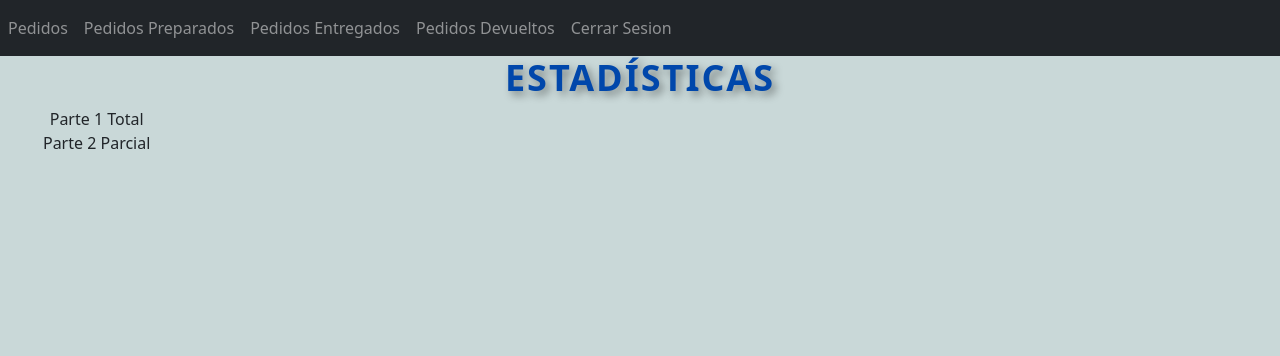
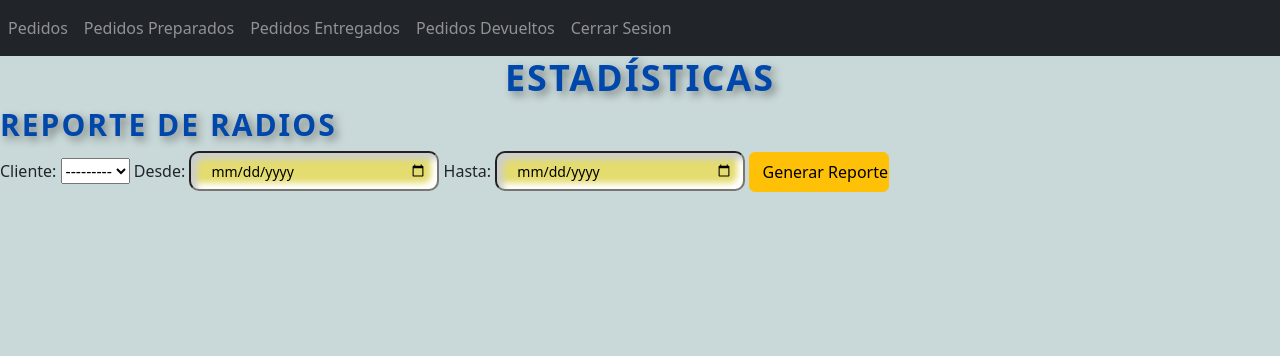
Before and after one commit to lcastillo1486/ControlRadios, a Django app: template movimientos/templates/informes.html in a window 1280 px wide. Shown: the top 356 px of the page. Run offline with Django 4.2, Linux system fonts and the light colour scheme; the template is opened without the code that fills it: values that come from a table or form of the project are taken from there, others are empty; data comes from the database, SQL or seed files in the repository; some libraries are stand-ins or nearby versions.

Commit message:
primeraparteinformes

```diff
--- a/movimientos/forms.py
+++ b/movimientos/forms.py
@@ -2,6 +2,7 @@ from django.forms import ModelForm
 from .models import movimientoRadios, invSeriales, entradaDetalle, buscaentregados
 from django.forms import widgets
 from django import forms
+from cliente.models import cliente, razonSocial
 
 
 class radiotipos(ModelForm):
@@ -50,3 +51,10 @@ class formEntradaDetalle(ModelForm):
             'repetidoras':'Repetidoras',
             'observaciones':'Observaciones'
         }
+
+
+class formBuscarInformes(forms.Form):
+    cliente = forms.ModelChoiceField(queryset=cliente.objects.all(), label='Cliente')
+    # rsocial = forms.ModelChoiceField(queryset=razonSocial.objects.all(),label='Razón Social')
+    fechaBInformeDesde = forms.DateField(widget=forms.DateInput(attrs={'type':'date'}), label='Desde:')
+    fechaBInformeHasta = forms.DateField(widget=forms.DateInput(attrs={'type':'date'}), label='Hasta:')
--- a/movimientos/templates/informes.html
+++ b/movimientos/templates/informes.html
@@ -16,33 +16,70 @@
     table {
         border-collapse: collapse;
         width: 100%;
-      box-shadow: 0 0 10px rgba(0, 0, 0, 0.1); /* Agregar una sombra a la tabla */
+        box-shadow: 0 0 10px rgba(0, 0, 0, 0.1);
+        /* Agregar una sombra a la tabla */
 
     }
 
     tr {
         padding: 8px;
         text-align: center;
-      border: 3px solid #7ed957; /* Agregar bordes a las celdas */
+        border: 3px solid #7ed957;
+        /* Agregar bordes a las celdas */
     }
+
     .centrar {
         text-align: center;
     }
+
     th {
         color: #0047ab;
         padding: 8px;
         text-align: center;
-      border: 3px solid #7ed957; /* Agregar bordes a las celdas */
+        border: 3px solid #7ed957;
+        /* Agregar bordes a las celdas */
         background-color: white;
     }
+
     h1 {
         color: #0047ab;
-    font-size: 36px; /* Tamaño de fuente */
-    text-align: center; /* Alineación del texto */
-    text-transform: uppercase; /* Transformación a mayúsculas */
-    letter-spacing: 2px; /* Espaciado entre letras */
-    font-weight: bold; /* Negrita */
-    text-shadow: 4px 4px 8px rgba(0, 0, 0, 0.4);/* Sombra de texto */
+        font-size: 36px;
+        /* Tamaño de fuente */
+        text-align: center;
+        /* Alineación del texto */
+        text-transform: uppercase;
+        /* Transformación a mayúsculas */
+        letter-spacing: 2px;
+        /* Espaciado entre letras */
+        font-weight: bold;
+        /* Negrita */
+        text-shadow: 4px 4px 8px rgba(0, 0, 0, 0.4);
+        /* Sombra de texto */
+    }
+    h2 {
+        color: #0047ab;
+        font-size: 30px;
+        /* Tamaño de fuente */
+        text-align: left;
+        /* Alineación del texto */
+        text-transform: uppercase;
+        /* Transformación a mayúsculas */
+        letter-spacing: 2px;
+        /* Espaciado entre letras */
+        font-weight: bold;
+        /* Negrita */
+        text-shadow: 4px 4px 8px rgba(0, 0, 0, 0.4);
+        /* Sombra de texto */
+    }
+
+    input {
+        background: #e4dc6e;
+        padding: 10px;
+        padding-left: 20px;
+        height: 30px;
+        font-size: 14px;
+        border-radius: 10px;
+        box-shadow: inset 6px 6px 6px #cbced1, inset -6px -6px 6px white;
     }
 </style>
 
@@ -51,8 +88,27 @@
     <h1> Estadísticas </h1>
 
     <div class="row">
+        <div style="text-align: left;" class="col-sm-12 col-md-12 col-lg-12 col-xl-12">
+            <h2>Reporte de Radios</h2>
+            <form action='/#informe/' method="POST">
+                {% csrf_token %}
+                {{form}}
+                <button type="submit" style="width: 140px; height: 40px; text-align: center;" name="menos"
+                    class="btn btn-warning">Generar Reporte</button>
+                <style>
+                    input[type="date"] {
+                        width: 250px;
+                        height: 40px;
+                    }
+                </style>
+            </form>
+        </div>
+    </div>
+
+    <div class="row">
         <div style="text-align: center;" class="col-sm-12 col-md-6 col-lg-2 col-xl-2">
-        Parte 1 Total
+
+        </div>
     </div>
 
 
@@ -60,7 +116,7 @@
 
     <div class="row">
         <div style="text-align: center;" class="col-sm-12 col-md-6 col-lg-2 col-xl-2">
-        Parte 2 Parcial
+
         </div>
 
     </div>
@@ -72,4 +128,5 @@
         crossorigin="anonymous"></script>
 </body>
 {% endblock %}
+
 </html>
```
Lines whose indentation alone changed are shown as unchanged.
